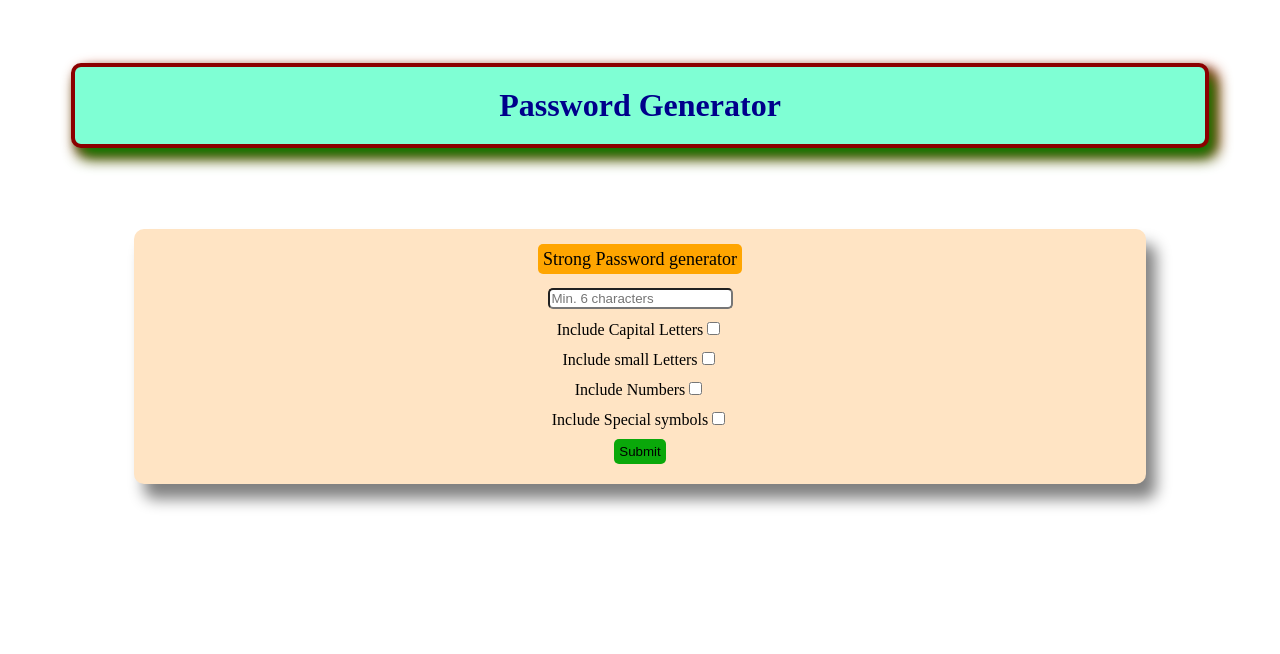
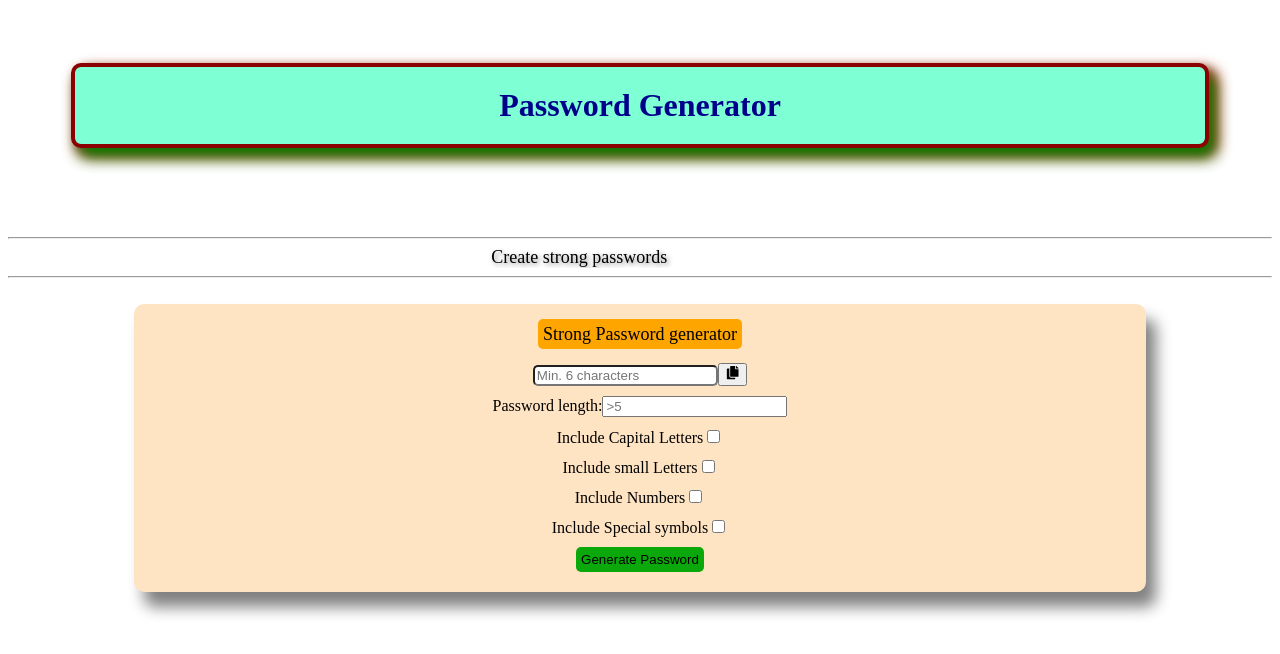
Before and after one commit to mohansai9121/password-generator, a React (Vite) app: page / in a window 1280 px wide. Shown: the top 654 px of the page. Built offline with nearby package versions, Linux system fonts and the light colour scheme.

Commit message:
Better layout, animations and styles added

```diff
--- a/src/App.css
+++ b/src/App.css
@@ -32,3 +32,20 @@
   border: green;
   box-shadow: 3px 5px 10px gray;
 }
+.scrolling{
+  transform: translateX(100%);
+  animation: scrolling 15s linear infinite;
+  overflow: hidden;
+}
+@keyframes scrolling{
+  from{
+    transform: translateX(50%);
+  }
+  to{
+    transform: translateX(-100%);
+  }
+}
+.text-shadow{
+  text-shadow: 2px 2px 5px grey;
+  font-size: large;
+}
--- a/src/App.jsx
+++ b/src/App.jsx
@@ -1,11 +1,19 @@
 //import { Container,Navbar,Content,Footer, Header, FlexboxGrid,Panel,Form,Button,ButtonToolbar } from "rsuite"
+import { FaCopy } from "react-icons/fa";
+import {IconButton} from 'rsuite';
 const App = () => {
   return (
     <div className="app">
-      <h1 className="heading">Password Generator</h1><br></br>
+      <h1 className="heading">Password Generator</h1><br></br><hr></hr>
+      <div className="scrolling"><span className="text-shadow">Create strong passwords</span></div><hr></hr><br></br>
       <div className="card">
         <span style={{backgroundColor:'orange', borderRadius:'5px', padding:'5px', fontSize:'large'}}>Strong Password generator</span><br/><br></br>
         <input type="text" readOnly placeholder="Min. 6 characters" style={{borderRadius:'5px'}}/>
+        <IconButton appearance="ghost" icon={<FaCopy/>} title="Copy"/>
+        <div style={{margin:'10px'}}>
+          <label htmlFor="number">Password length:</label>
+          <input type="number" id="number" min={6} placeholder=">5"/>
+        </div>
         <div style={{margin:'10px'}}>
           <label htmlFor="capital">Include Capital Letters</label>
           <input type="checkbox" id="capital"/>
@@ -22,8 +30,8 @@ const App = () => {
           <label htmlFor="symbols">Include Special symbols</label>
           <input type="checkbox" id="symbols"/>
         </div>
-        <input type="submit" className="submitButton"/>
-      </div>
+        <button className="submitButton">Generate Password</button>
+      </div><br></br>
     </div>
   )
 }
```
